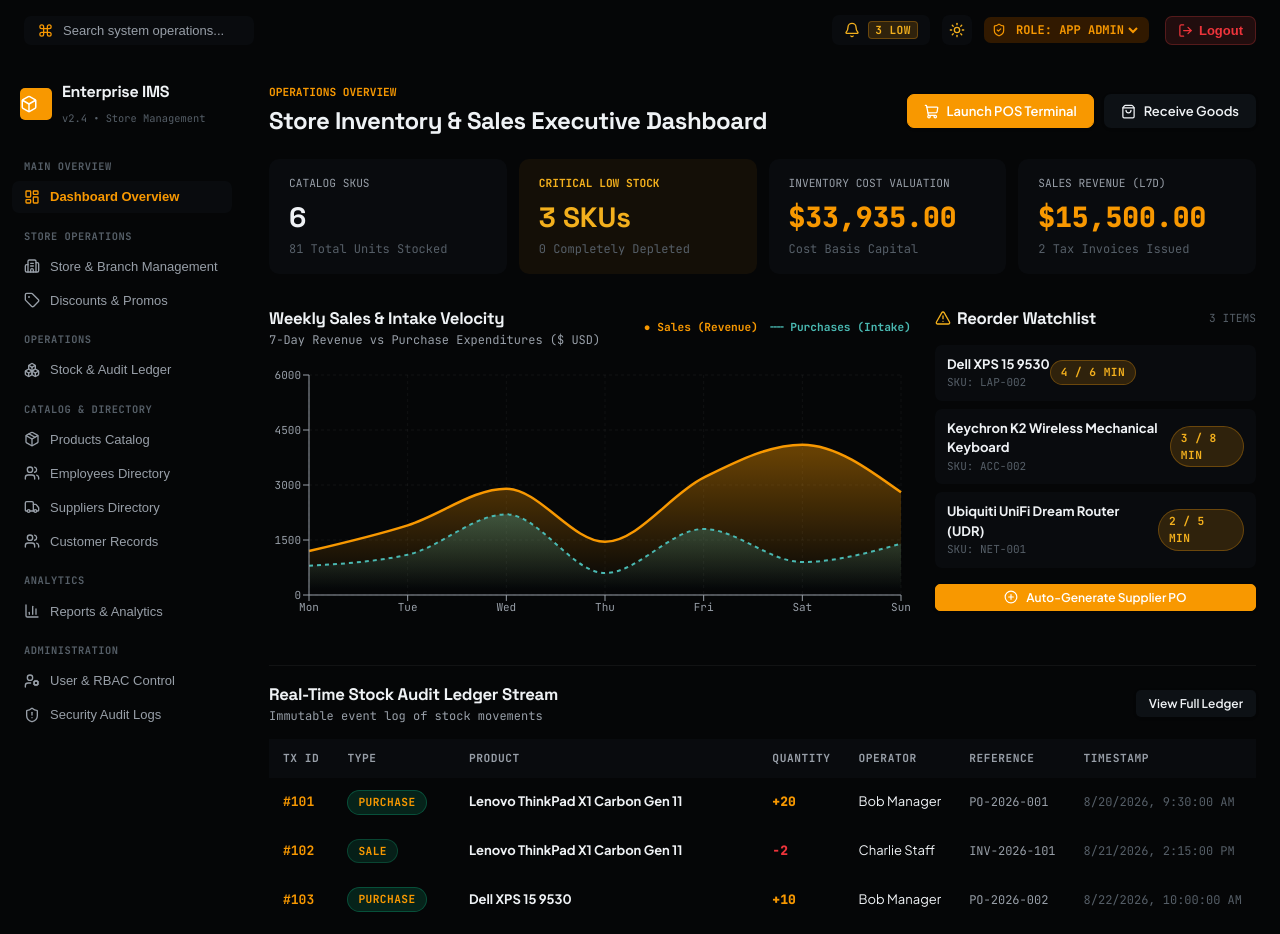
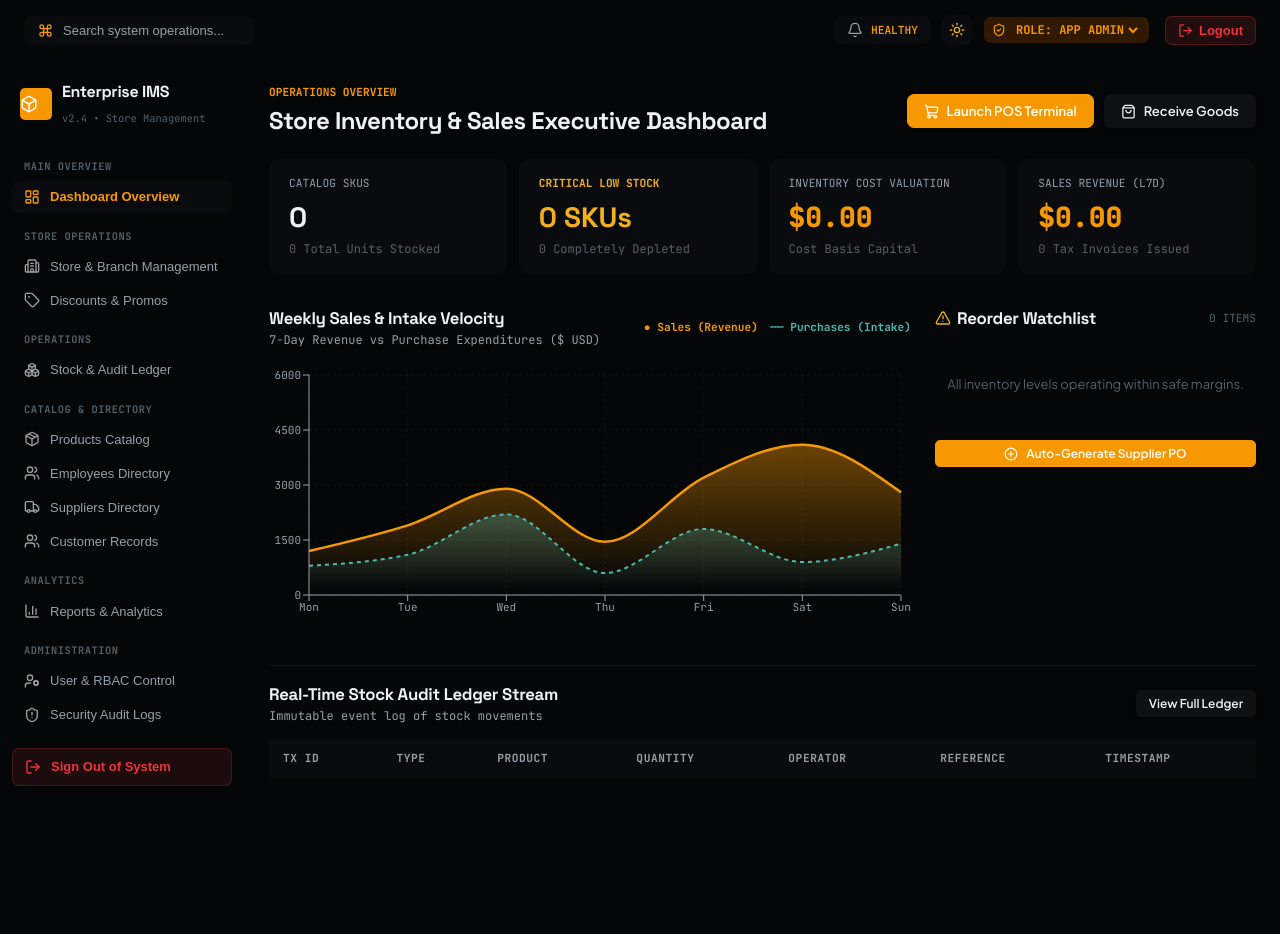
Before and after one commit to tafabande/ims, a React (Vite) app in the folder frontend/: page / in a window 1280 px wide. Shown: the top 934 px of the page. After the commit the page ends 802 px from the top, so only its background shows below. Built offline with nearby package versions, Linux system fonts and the light colour scheme.

Commit message:
chore: purge sample data and mock records to ensure zero domain knowledge is uploaded

```diff
--- a/frontend/src/data/mockData.js
+++ b/frontend/src/data/mockData.js
@@ -1,194 +1,9 @@
-export const INITIAL_USERS = [
-  { id: 1, name: 'Alice Admin', email: 'admin@ims.com', role: 'ADMIN', active: true, department: 'Executive Management' },
-  { id: 2, name: 'Bob Manager', email: 'manager@ims.com', role: 'MANAGER', active: true, department: 'Inventory Operations' },
-  { id: 3, name: 'Charlie Staff', email: 'staff@ims.com', role: 'STAFF', active: true, department: 'Warehouse & Sales' },
-];
-
-export const INITIAL_CATEGORIES = [
-  { id: 1, name: 'Laptops & Computers', description: 'High-performance workstations & laptops', code: 'CAT-LAP' },
-  { id: 2, name: 'Peripherals & Accessories', description: 'Mice, keyboards, headsets and adapters', code: 'CAT-ACC' },
-  { id: 3, name: 'Monitors & Displays', description: '4K IPS and Gaming Monitors', code: 'CAT-MON' },
-  { id: 4, name: 'Networking & Storage', description: 'Routers, switches, and NAS drives', code: 'CAT-NET' },
-  { id: 5, name: 'Office Supplies', description: 'Printers, paper, and stationary', code: 'CAT-OFF' },
-];
-
-export const INITIAL_SUPPLIERS = [
-  { id: 1, name: 'TechDistro Global Inc', contact_person: 'David Miller', email: 'sales@techdistro.com', phone: '+1 800-555-0199', address: '100 Silicon Way, San Jose, CA' },
-  { id: 2, name: 'OmniHardware Supply Ltd', contact_person: 'Sarah Connor', email: 'orders@omnihardware.io', phone: '+1 800-555-0288', address: '450 Industrial Pkwy, Chicago, IL' },
-  { id: 3, name: 'ElectroCorp Wholesale', contact_person: 'Michael Chang', email: 'support@electrocorp.com', phone: '+1 800-555-0377', address: '78 Logistics Blvd, Dallas, TX' },
-];
-
-export const INITIAL_CUSTOMERS = [
-  { id: 1, name: 'Apex Retail Stores', contact_person: 'John Wick', email: 'procurement@apexretail.com', phone: '+1 555-0123', total_orders: 24, total_spent: 18450.00 },
-  { id: 2, name: 'Metro Supermarkets', contact_person: 'Emma Watson', email: 'buying@metrosuper.com', phone: '+1 555-0198', total_orders: 12, total_spent: 9800.00 },
-  { id: 3, name: 'Cyber Solutions Ltd', contact_person: 'Robert Downey', email: 'it@cybersolutions.org', phone: '+1 555-0245', total_orders: 8, total_spent: 14200.00 },
-  { id: 4, name: 'Acme Enterprise', contact_person: 'Bruce Wayne', email: 'accounts@acme.com', phone: '+1 555-0312', total_orders: 15, total_spent: 22100.00 },
-];
-
-export const INITIAL_PRODUCTS = [
-  {
-    id: 1,
-    sku: 'LAP-001',
-    name: 'Lenovo ThinkPad X1 Carbon Gen 11',
-    description: '14" FHD+, Intel Core i7, 16GB RAM, 512GB SSD',
-    category_id: 1,
-    supplier_id: 1,
-    purchase_price: 1100.00,
-    selling_price: 1450.00,
-    stock_quantity: 18,
-    reorder_level: 5,
-    unit: 'Units',
-    barcode: '883920194821',
-    active: true,
-    created_at: '2026-01-15T10:00:00Z'
-  },
-  {
-    id: 2,
-    sku: 'LAP-002',
-    name: 'Dell XPS 15 9530',
-    description: '15.6" 3.5K OLED Touch, i9, 32GB RAM, 1TB SSD',
-    category_id: 1,
-    supplier_id: 1,
-    purchase_price: 1600.00,
-    selling_price: 2100.00,
-    stock_quantity: 4,
-    reorder_level: 6,
-    unit: 'Units',
-    barcode: '883920194822',
-    active: true,
-    created_at: '2026-01-16T11:30:00Z'
-  },
-  {
-    id: 3,
-    sku: 'ACC-001',
-    name: 'Logitech MX Master 3S Wireless Mouse',
-    description: '8K DPI, Quiet Clicks, Ergonomic Bluetooth Mouse',
-    category_id: 2,
-    supplier_id: 2,
-    purchase_price: 65.00,
-    selling_price: 99.00,
-    stock_quantity: 42,
-    reorder_level: 10,
-    unit: 'Units',
-    barcode: '883920194823',
-    active: true,
-    created_at: '2026-01-20T09:15:00Z'
-  },
-  {
-    id: 4,
-    sku: 'ACC-002',
-    name: 'Keychron K2 Wireless Mechanical Keyboard',
-    description: '75% Layout, Gateron G Pro Red Switches, RGB',
-    category_id: 2,
-    supplier_id: 2,
-    purchase_price: 55.00,
-    selling_price: 89.00,
-    stock_quantity: 3,
-    reorder_level: 8,
-    unit: 'Units',
-    barcode: '883920194824',
-    active: true,
-    created_at: '2026-01-22T14:20:00Z'
-  },
-  {
-    id: 5,
-    sku: 'MON-001',
-    name: 'Dell UltraSharp U2723QE 27" 4K Monitor',
-    description: 'IPS Black Technology, USB-C Hub Monitor, HDR400',
-    category_id: 3,
-    supplier_id: 3,
-    purchase_price: 380.00,
-    selling_price: 520.00,
-    stock_quantity: 12,
-    reorder_level: 4,
-    unit: 'Units',
-    barcode: '883920194825',
-    active: true,
-    created_at: '2026-02-01T08:00:00Z'
-  },
-  {
-    id: 6,
-    sku: 'NET-001',
-    name: 'Ubiquiti UniFi Dream Router (UDR)',
-    description: 'All-in-one Wi-Fi 6 Router with PoE Ports',
-    category_id: 4,
-    supplier_id: 3,
-    purchase_price: 140.00,
-    selling_price: 199.00,
-    stock_quantity: 2,
-    reorder_level: 5,
-    unit: 'Units',
-    barcode: '883920194826',
-    active: true,
-    created_at: '2026-02-05T16:45:00Z'
-  }
-];
-
-export const INITIAL_TRANSACTIONS = [
-  { id: 101, product_id: 1, product_name: 'Lenovo ThinkPad X1 Carbon Gen 11', type: 'PURCHASE', quantity: 20, reference: 'PO-2026-001', user_name: 'Bob Manager', timestamp: '2026-08-20T09:30:00Z', notes: 'Initial stock intake from TechDistro' },
-  { id: 102, product_id: 1, product_name: 'Lenovo ThinkPad X1 Carbon Gen 11', type: 'SALE', quantity: -2, reference: 'INV-2026-101', user_name: 'Charlie Staff', timestamp: '2026-08-21T14:15:00Z', notes: 'Sale to Apex Retail' },
-  { id: 103, product_id: 2, product_name: 'Dell XPS 15 9530', type: 'PURCHASE', quantity: 10, reference: 'PO-2026-002', user_name: 'Bob Manager', timestamp: '2026-08-22T10:00:00Z', notes: 'Order arrival' },
-  { id: 104, product_id: 2, product_name: 'Dell XPS 15 9530', type: 'SALE', quantity: -6, reference: 'INV-2026-102', user_name: 'Charlie Staff', timestamp: '2026-08-23T11:45:00Z', notes: 'Sale to Acme Enterprise' },
-  { id: 105, product_id: 4, product_name: 'Keychron K2 Wireless Mechanical Keyboard', type: 'ADJUSTMENT', quantity: -2, reference: 'ADJ-2026-004', user_name: 'Alice Admin', timestamp: '2026-08-24T16:20:00Z', notes: 'Damaged during transit' },
-  { id: 106, product_id: 6, product_name: 'Ubiquiti UniFi Dream Router (UDR)', type: 'SALE', quantity: -3, reference: 'INV-2026-103', user_name: 'Charlie Staff', timestamp: '2026-08-25T09:10:00Z', notes: 'Sale to Cyber Solutions' },
-];
-
-export const INITIAL_PURCHASES = [
-  {
-    id: 1,
-    po_number: 'PO-2026-001',
-    supplier_id: 1,
-    supplier_name: 'TechDistro Global Inc',
-    status: 'RECEIVED',
-    total_amount: 22000.00,
-    created_at: '2026-08-18T10:00:00Z',
-    received_at: '2026-08-20T09:30:00Z',
-    items: [
-      { product_id: 1, product_name: 'Lenovo ThinkPad X1 Carbon Gen 11', quantity: 20, unit_price: 1100.00 }
-    ]
-  },
-  {
-    id: 2,
-    po_number: 'PO-2026-002',
-    supplier_id: 2,
-    supplier_name: 'OmniHardware Supply Ltd',
-    status: 'PENDING',
-    total_amount: 3250.00,
-    created_at: '2026-08-24T14:30:00Z',
-    received_at: null,
-    items: [
-      { product_id: 3, product_name: 'Logitech MX Master 3S Wireless Mouse', quantity: 50, unit_price: 65.00 }
-    ]
-  }
-];
-
-export const INITIAL_SALES = [
-  {
-    id: 1,
-    invoice_number: 'INV-2026-101',
-    customer_id: 1,
-    customer_name: 'Apex Retail Stores',
-    total_amount: 2900.00,
-    payment_status: 'PAID',
-    payment_method: 'Bank Transfer',
-    created_at: '2026-08-21T14:15:00Z',
-    created_by: 'Charlie Staff',
-    items: [
-      { product_id: 1, product_name: 'Lenovo ThinkPad X1 Carbon Gen 11', quantity: 2, unit_price: 1450.00 }
-    ]
-  },
-  {
-    id: 2,
-    invoice_number: 'INV-2026-102',
-    customer_id: 4,
-    customer_name: 'Acme Enterprise',
-    total_amount: 12600.00,
-    payment_status: 'PAID',
-    payment_method: 'Credit Card',
-    created_at: '2026-08-23T11:45:00Z',
-    created_by: 'Charlie Staff',
-    items: [
-      { product_id: 2, product_name: 'Dell XPS 15 9530', quantity: 6, unit_price: 2100.00 }
-    ]
-  }
-];
+export const INITIAL_USERS = [];
+export const INITIAL_CATEGORIES = [];
+export const INITIAL_SUPPLIERS = [];
+export const INITIAL_CUSTOMERS = [];
+export const INITIAL_PRODUCTS = [];
+export const INITIAL_TRANSACTIONS = [];
+export const INITIAL_SALES = [];
+export const INITIAL_PURCHASES = [];
+export const INITIAL_AUDIT_LOGS = [];
```
Also changed, not shown: 43 other files (tests, documents, lock files or other folders).
